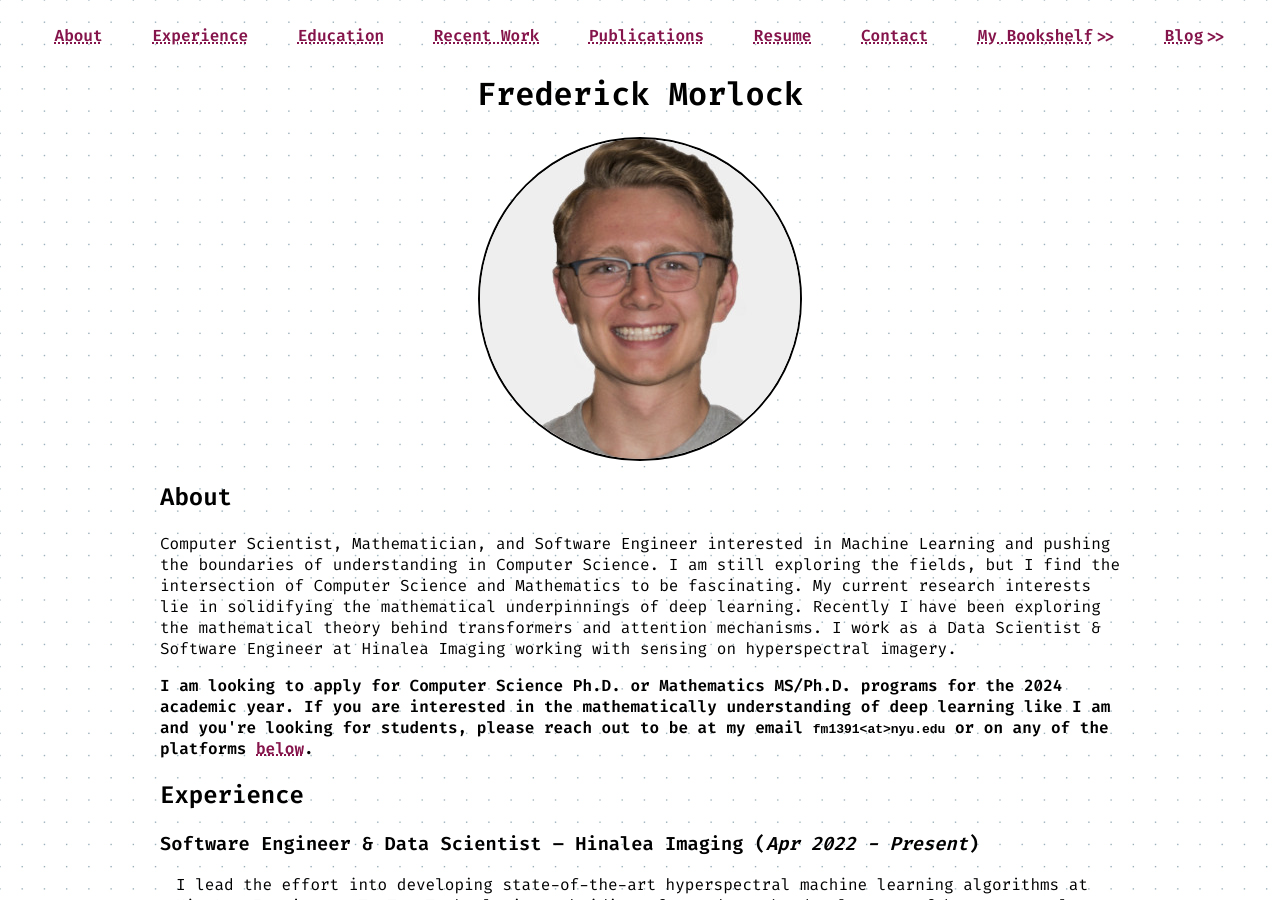
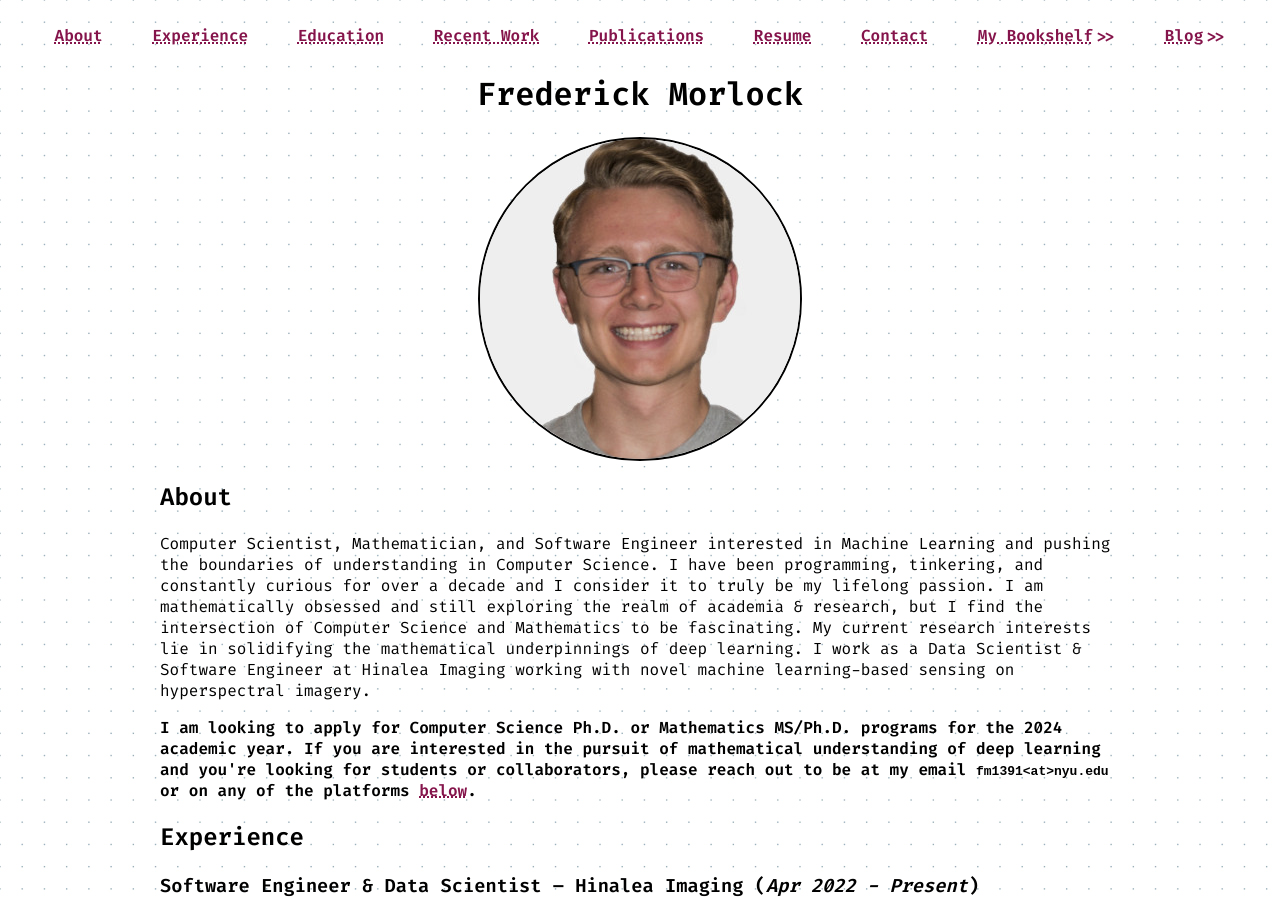
Before and after one commit to FrederickGeek8/freddy.us, a Jekyll site: the page built from index.html, in a window 1280 px wide and 900 px high. Built offline with Jekyll 4.4.1, drawn with Linux system fonts in a browser that asks for light colours.

Commit message:
I really like learning

```diff
--- a/index.html
+++ b/index.html
@@ -61,21 +61,22 @@
       <p>
         Computer Scientist, Mathematician, and Software Engineer interested in
         Machine Learning and pushing the boundaries of understanding in Computer
-        Science. I am still exploring the fields, but I find the intersection of
-        Computer Science and Mathematics to be fascinating. My current research
-        interests lie in solidifying the mathematical underpinnings of deep
-        learning. Recently I have been exploring the mathematical theory behind
-        transformers and attention mechanisms. I work as a Data Scientist &
-        Software Engineer at Hinalea Imaging working with sensing on
-        hyperspectral imagery.
+        Science. I have been programming, tinkering, and constantly curious for
+        over a decade and I consider it to truly be my lifelong passion. I am
+        mathematically obsessed and still exploring the realm of academia &amp;
+        research, but I find the intersection of Computer Science and
+        Mathematics to be fascinating. My current research interests lie in
+        solidifying the mathematical underpinnings of deep learning. I work as a
+        Data Scientist & Software Engineer at Hinalea Imaging working with novel
+        machine learning-based sensing on hyperspectral imagery.
       </p>
       <p>
         <b>
           I am looking to apply for Computer Science Ph.D. or Mathematics
           MS/Ph.D. programs for the 2024 academic year. If you are interested in
-          the mathematically understanding of deep learning like I am and you're
-          looking for students, please reach out to be at my email
-          <code>fm1391&lt;at&gt;nyu.edu</code> or on any of the platforms
+          the pursuit of mathematical understanding of deep learning and you're
+          looking for students or collaborators, please reach out to be at my
+          email <code>fm1391&lt;at&gt;nyu.edu</code> or on any of the platforms
           <a href="#contact">below</a>.
         </b>
       </p>
```
